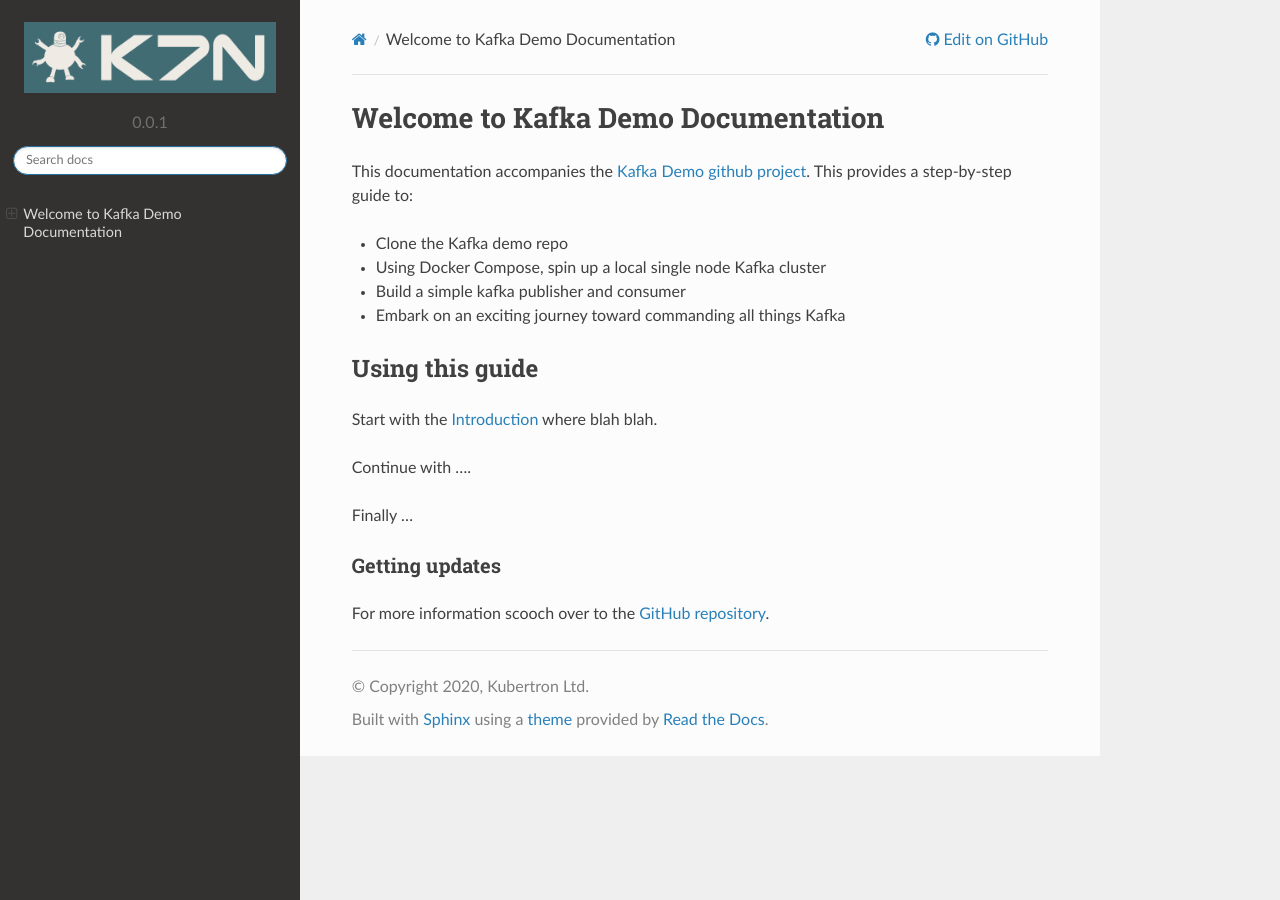
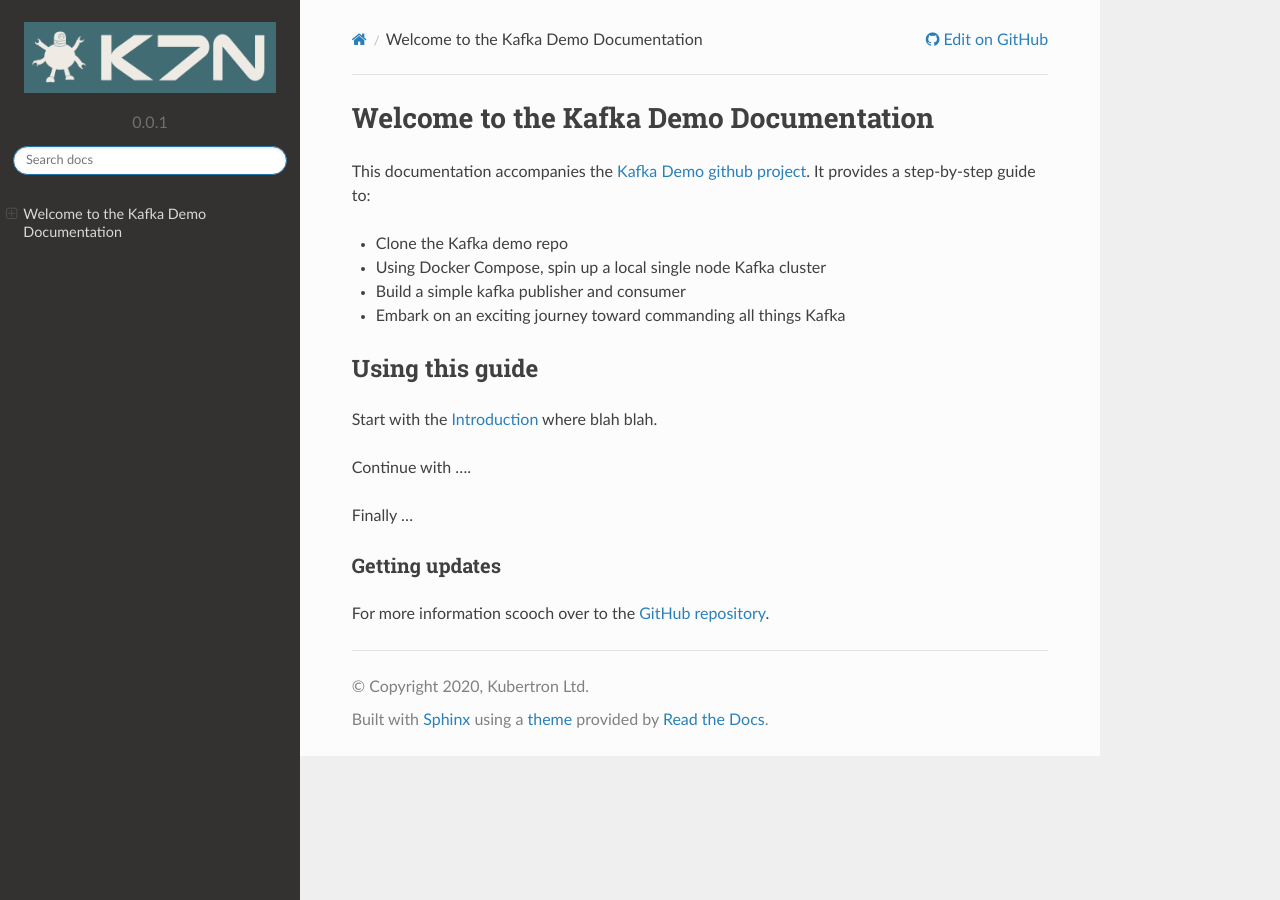
Before and after one commit to davecharles/kafka_demo_docs, a Sphinx documentation site: the page built from source/index.rst, in a window 1280 px wide. Built offline with Sphinx 7.4.7 and the Read the Docs theme 2.0.0, drawn with Linux system fonts in a browser that asks for light colours; pages that are not in the unit, such as notebooks, are missing from menus; some of the changed lines change nothing that is shown.

Commit message:
fix: better title

```diff
--- a/source/index.rst
+++ b/source/index.rst
@@ -1,9 +1,9 @@
-Welcome to Kafka Demo Documentation
-===================================
+Welcome to the Kafka Demo Documentation
+=======================================
 
 This documentation accompanies the
 `Kafka Demo github project <https://github.com/davecharles/kafka_demo>`_.
-This provides a step-by-step guide to:
+It provides a step-by-step guide to:
 
 - Clone the Kafka demo repo
 - Using Docker Compose, spin up a local single node Kafka cluster
@@ -30,7 +30,7 @@ For more information scooch over to the `GitHub repository`_.
    :maxdepth: 1
    :caption: Introduction
 
-   docs/001-Introduction.md
-   docs/002-The-Meat-and-Two-Veg.md
-   docs/003-The-Juicy-Final-Act.md
-   docs/004-The-Finale.md
+   docs/001-Getting-Started.md
+   docs/002-Writing-a-Producer.md
+   docs/003-Writing-a-Consumer.md
+   docs/004-Next-Steps.md
```
